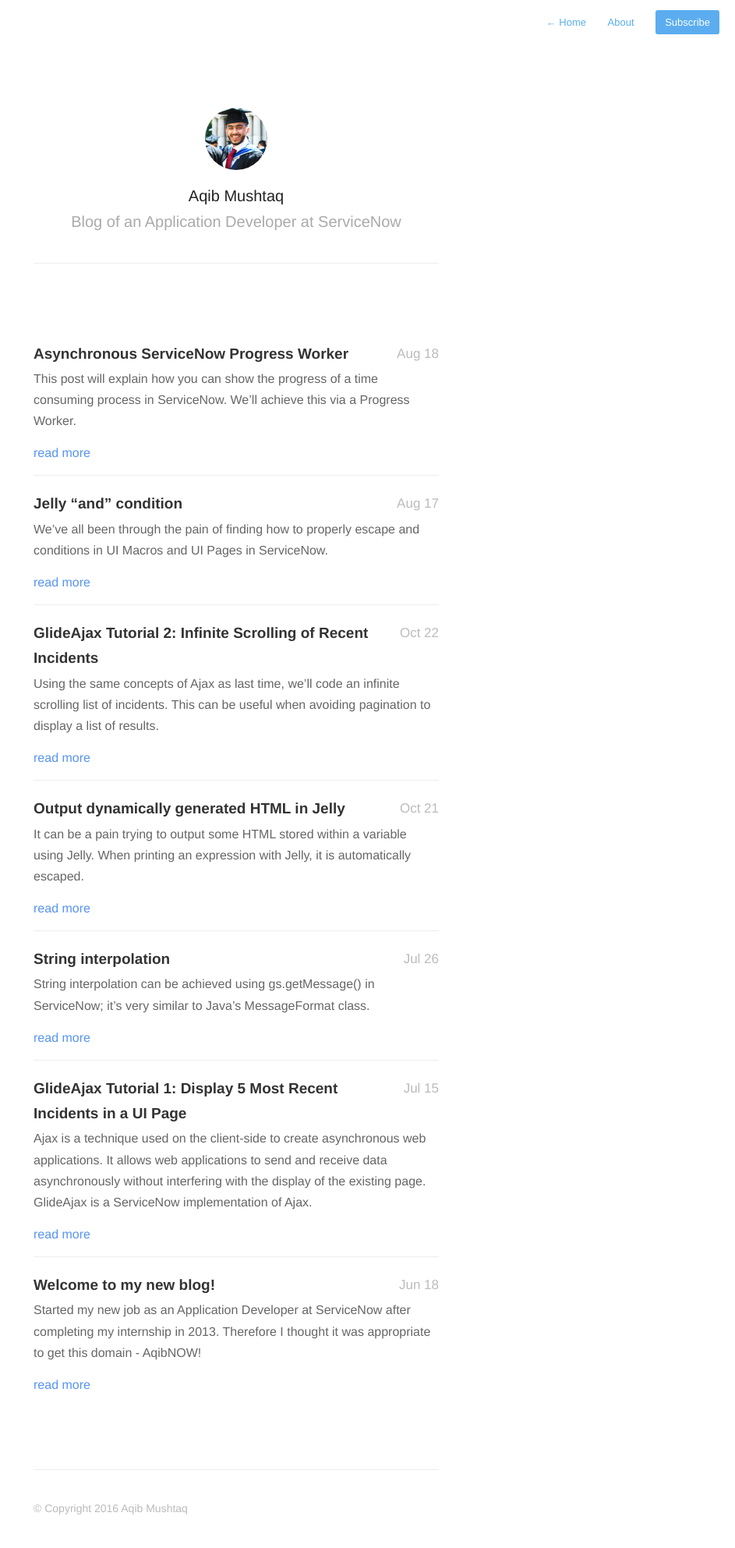
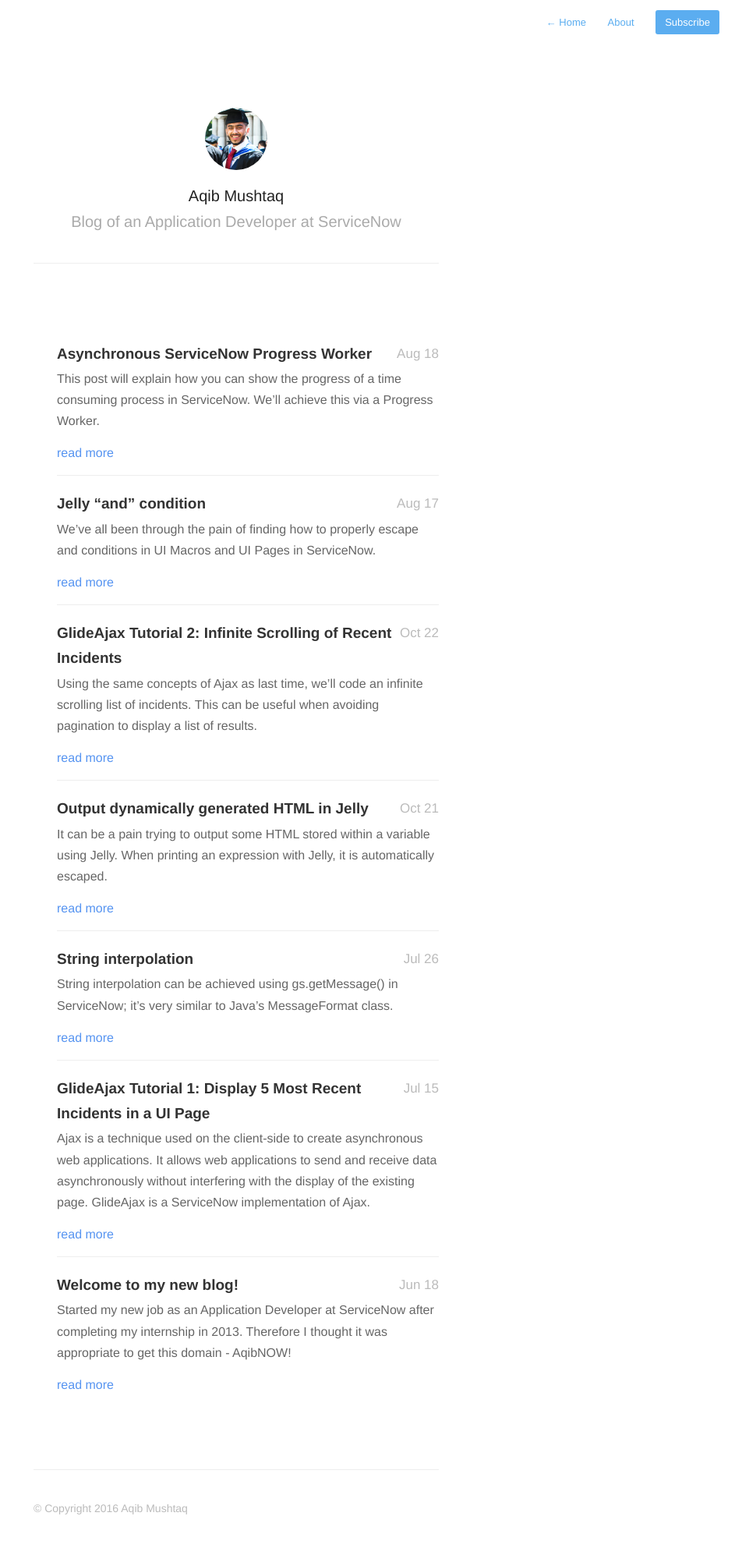
Before and after one commit to aqibmushtaq/aqibmushtaq.github.io, a Jekyll site: the page built from index.html, in a window 1280 px wide. Shown: the whole page at 78% size, without its empty margins (337-1280 px from the left). Built offline with Jekyll 4.4.1, drawn with Linux system fonts in a browser that asks for light colours; nearby versions of some CDN libraries; the list of posts is cut into pages by our own code.

Commit message:
Fix list indentation and numbering style

```diff
--- a/assets/css/style.css
+++ b/assets/css/style.css
@@ -182,8 +182,8 @@ a,
 	transition: all 0.15s ease;
 }
 
-ul 	{ margin:0; padding:0; }
-li	{ list-style-type:circle; list-style-position:inside; }
+ul, ol 	{ margin:0 0 10px 30px; padding:0; }
+ul > li	{ list-style-type:circle; list-style-position:inside; }
 
 /* Line Height */
 #post-body, p { line-height:1.7; }
```
